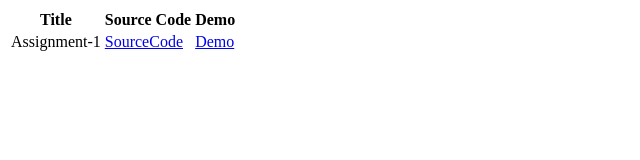
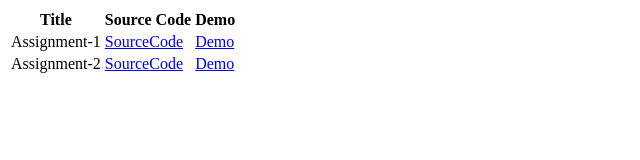
Before and after one commit to sadishaaaa/LeapFrogAssignment, a plain HTML site: page index.html in a window 1280 px wide. Shown: the whole page, without its empty margins (0-640 px from the left). Drawn offline with Linux system fonts and the light colour scheme.

Commit message:
Add few changes

```diff
--- a/index.html
+++ b/index.html
@@ -22,6 +22,16 @@
         </td>
         <td><a href="./HTML-CSS/1stDesign">Demo</a></td>
       </tr>
+      <tr>
+        <td>Assignment-2</td>
+        <td>
+          <a
+            href="https://github.com/sadishaaaa/LeapFrogAssignment/tree/master/HTML-CSS/2ndDesign"
+            >SourceCode</a
+          >
+        </td>
+        <td><a href="./HTML-CSS/2ndDesign">Demo</a></td>
+      </tr>
     </table>
   </body>
 </html>
```
